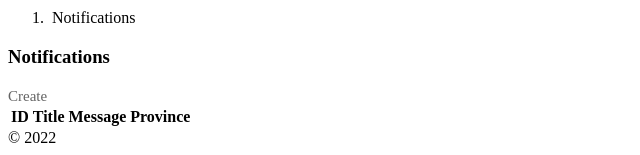
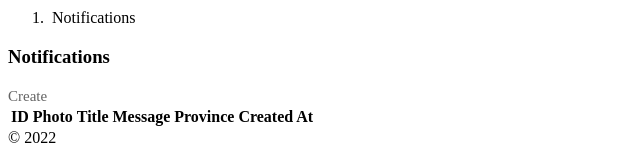
Before and after one commit to mahamadali/its-on-me-portal, a PHP site: the page made by application/views/push-notifications/index.php in a window 1280 px wide. Shown: the part 652-807 px from the top of the page, without its empty margins (0-640 px from the left). Run offline with PHP 8.4, Linux system fonts and the light colour scheme; the visitor is signed in with stand-in values (Sample User, id 1); the template is opened without the code that fills it: most values are stand-ins (such as "Sample title", 1, 10 or a date in 2020); data that the repository does not hold is empty; some libraries are stand-ins or nearby versions.

Commit message:
Photo Field Added In Push Notification - Ali

```diff
--- a/application/controllers/PushNotificationController.php
+++ b/application/controllers/PushNotificationController.php
@@ -35,6 +35,7 @@ class PushNotificationController extends CI_Controller {
   {
     $sub_array = array();
     $sub_array[] = $row->id;
+    $sub_array[] = '<img src='.$row->photo.' style="height:50px;width:50px">';
     $sub_array[] = $row->title;
     $sub_array[] = $row->message;
     $sub_array[] = $this->push_notification->getProvincesByIds($row->province);
--- a/application/models/PushNotification.php
+++ b/application/models/PushNotification.php
@@ -3,7 +3,7 @@ class PushNotification extends CI_Model
 {
 
      var $table = "push_notifications";
-    var $select_column = array("id","title","message","province","created_at");
+    var $select_column = array("id","title","message","province","link","photo","created_at");
      public function __construct()
     {
         parent::__construct();
--- a/application/views/push-notifications/index.php
+++ b/application/views/push-notifications/index.php
@@ -48,9 +48,11 @@
                 <thead class="thead-light">
                   <tr>
                     <th>ID</th>
+                    <th>Photo</th>
                     <th>Title</th>
                     <th>Message</th>
                     <th>Province</th>
+                    <th>Created At</th>
                   </tr>
                 </thead>
                 <tbody class="list">
```
Also changed, not shown: assets/push_notification_photos/1653906450_1_Hockey_Puck_Shelf_Close_Up.jpg (deleted), assets/push_notification_photos/1653906736_Jersey_Mah_Green.jpg (deleted), assets/push_notification_photos/1653906818_Jersey_Mah_Green.jpg (deleted), assets/push_notification_photos/1653906915_Jersey_Mah_Green.jpg (deleted), assets/push_notification_photos/1653907037_Jersey_Mah_Green.jpg (deleted).
